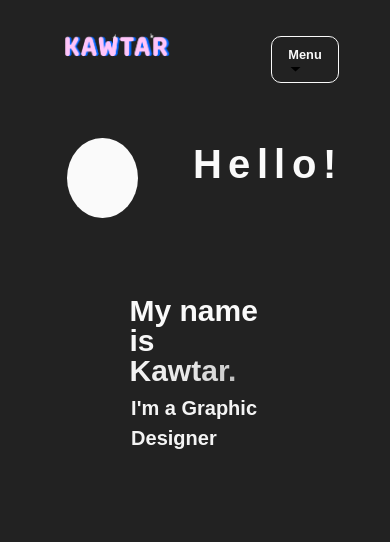
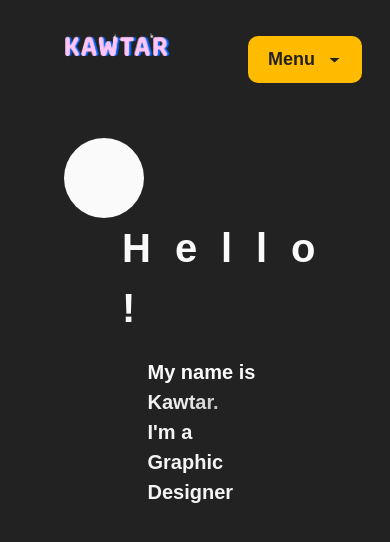
Before and after one commit to kawtarzz/nextjs-framer-site, a Next.js app: page / in a window 390 px wide. Shown: the top 542 px of the page. Built offline with nearby package versions, Linux system fonts and the light colour scheme.

Commit message:
landing page update

```diff
--- a/app/components/HelloHero.tsx
+++ /dev/null
@@ -1,9 +0,0 @@
-"use client";
-import React, { useState, useEffect } from "react";
-import { motion } from "framer-motion";
-import "@/app/globals.css";
-import { JobTitle } from "@/app/components/JobTitle";
-
-export function HelloHero() {
-  return <JobTitle />;
-}
--- a/app/components/JobTitle.tsx
+++ b/app/components/JobTitle.tsx
@@ -40,8 +40,7 @@ export const JobTitle = () => {
   }, []);
 
   return (
-    <>
-      <div className="hello-text-container">
+    <div className="name-job-block hello-text">
       <motion.div
         initial={{ opacity: 0, scale: 2 }}
         animate={{ opacity: 1, scale: 0.5, x: [0, 80, 0] }}
@@ -57,7 +56,6 @@ export const JobTitle = () => {
           },
         }}
       >
-          <div className="inline-flex flex-wrap">
         <motion.div
           initial={{ opacity: 0, scale: 2.5 }}
           animate={{ opacity: 1, scale: 1 }}
@@ -76,7 +74,6 @@ export const JobTitle = () => {
           {nameIs.split("").map((char, index) => (
             <motion.span
               key={char + "-" + index}
-                  className="text-6xl font-bold"
               initial={{ opacity: 0, scale: 2.5 }}
               animate={{ opacity: 1, scale: 1 }}
               transition={{
@@ -98,7 +95,6 @@ export const JobTitle = () => {
         </motion.div>
 
         <motion.div
-              className="hello-text"
           initial={{ opacity: 0, scale: 0.5 }}
           animate={{ opacity: 1, scale: 1 }}
           transition={{
@@ -117,9 +113,7 @@ export const JobTitle = () => {
           {"I'm"}&nbsp;{jobTitles[currentJobTitleIndex]}
           {"  "}
         </motion.div>
-          </div>
       </motion.div>
     </div>
-    </>
   );
 };
--- a/app/components/LandingPage.tsx
+++ b/app/components/LandingPage.tsx
@@ -1,10 +1,8 @@
 "use client";
 import React from "react";
 import { motion } from "framer-motion";
-import { projects } from "./data";
-import { CardList } from "./Card";
-import { HelloHero } from "./HelloHero";
 import ProjectsPage from "../projects/page";
+import { JobTitle } from "./JobTitle";
 
 export default function LandingPage({
   toggleCard,
@@ -20,7 +18,7 @@ export default function LandingPage({
     <>
       {!toggleCard && (
         <>
-          <div className="hello hello-container">
+          <div className="hello-text-container">
             <motion.div
               onClick={handleToggleCard}
               className={"box" + " " + boxClass}
@@ -40,6 +38,7 @@ export default function LandingPage({
                 },
               }}
             />
+            <div className="hello-text">
               {greeting.split("").map((char, index) => (
                 <motion.span
                   key={char + "-" + index}
@@ -62,7 +61,8 @@ export default function LandingPage({
                 </motion.span>
               ))}{" "}
             </div>
-          <HelloHero />
+            <JobTitle />
+          </div>
         </>
       )}
       {toggleCard && (
--- a/app/globals.css
+++ b/app/globals.css
@@ -99,7 +99,7 @@ a {
 
 * {
   font-family: sofia-pro, sans-serif;
-  font-weight: 400;
+  font-weight: 600;
   font-style: normal;
   -webkit-font-smoothing: antialiased;
 }
@@ -198,7 +198,7 @@ circle {
   background: var(--accent);
   cursor: pointer;
   transition: all 0.3s ease;
-  margin-right: 5vh;
+  margin-right: 2vh;
   margin-top: 5vh;
 }
 
@@ -293,51 +293,37 @@ circle {
   padding: 1rem .5rem;
 }
 
-.hello-container {
-  display: flex;
-  flex-direction: column;
-  justify-content: space-evenly;
-  width: 100%;
-  max-width: 1100px;
-  padding: rem 0rem;
-  margin: 1rem auto;
-}
 
-.hello {
+.hello-text {
   display: flex;
   flex-direction: row;
-  align-items: center;
-  justify-content: left;
-  max-height: 20vh;
-}
-
-@media screen and (max-width: 800px) {
-  .hello {
-    margin: 0 0.2rem;
-    display: flex;
-    flex-direction: row;
-    align-items: center;
-    justify-content: left;
-    max-height: 20vh;
-    padding: 0 0rem;
-  }
-}
-
-.hello-text {
-  display: inline;
-  margin: 0 .2rem;
   font-weight: 570;
-  font-size: 3.5rem;
-  padding: 0;
-  margin-top: 5%;
+  font-size: 4rem;
+  text-align: left;
+  margin: 0 0;
+  padding-left: 1.5rem;
 }
 
 @media screen and (max-width: 800px) {
   .hello-text {
+    display: flex;
+    flex-direction: row;
+    flex-wrap: wrap;
     font-size: 2.5rem;
     font-weight: 550;
   }
 }
+
+.hello-text-container {
+  display: flex;
+  flex-direction: row;
+  flex-wrap: wrap;
+  text-align: left;
+  justify-content: left;
+  align-items: center;
+  margin: 0 auto;
+}
+
 
 
 .H-0:hover {
@@ -360,6 +346,30 @@ circle {
   color: var(--orange);
 }
 
+button {
+  background: var(--yellow);
+  color: var(--background);
+  border: none;
+  border-radius: 10px;
+  padding: 10px 20px;
+  font-size: 18px;
+  font-weight: 700;
+  cursor: pointer;
+  width: 100%;
+  text-align: left;
+  display: flex;
+  justify-content: space-between;
+  align-items: center;
+}
+
+button:hover {
+  background: var(--sky);
+}
+
+button path {
+  fill: var(--background);
+}
+
 .menu-container {
   display: flex;
   flex-direction: row;
@@ -369,6 +379,26 @@ circle {
   margin: 0 auto;
   width: 100%;
   max-width: 1200px;
+}
+
+.name-job-block {
+  display: block;
+  flex-direction: row;
+  align-items: left;
+  justify-content: left;
+  margin: 0 auto;
+  width: 100%;
+  max-width: 1200px;
+  margin-top: -4.5rem;
+}
+
+@media screen and (max-width: 800px) {
+  .name-job-block {
+    display: flex;
+    margin-top: -3.5rem;
+    flex-direction: row;
+  }
+
 }
 
 .logo {
@@ -384,7 +414,6 @@ circle {
     width: 8rem;
     height: 4rem;
   }
-
 }
 
 ul {
@@ -516,3 +545,14 @@ li:hover {
   max-width: 1200px;
   padding: 1rem 0;
 }
+
+.landing-page {
+  display: flex;
+  flex-direction: column;
+  align-items: left;
+  justify-content: left;
+  margin: 0 auto;
+  width: 100%;
+  max-width: 1200px;
+  padding: 1rem 0;
+}
--- a/app/page.tsx
+++ b/app/page.tsx
@@ -2,7 +2,6 @@
 import "@/app/globals.css";
 import React, { useState, useEffect } from "react";
 import LandingPage from "@/app/components/LandingPage";
-import Menu from "./components/Menu";
 
 export default function Home() {
   const [boxClass, setBoxClass] = useState("");
@@ -20,12 +19,10 @@ export default function Home() {
   });
 
   return (
-    <>
-      <LandingPage
-        toggleCard={toggleCard}
-        handleToggleCard={handleToggleCard}
-        boxClass={boxClass}
-      />
-    </>
+    <LandingPage
+      toggleCard={toggleCard}
+      handleToggleCard={handleToggleCard}
+      boxClass={boxClass}
+    />
   );
 }
```
Lines whose indentation alone changed are shown as unchanged.
